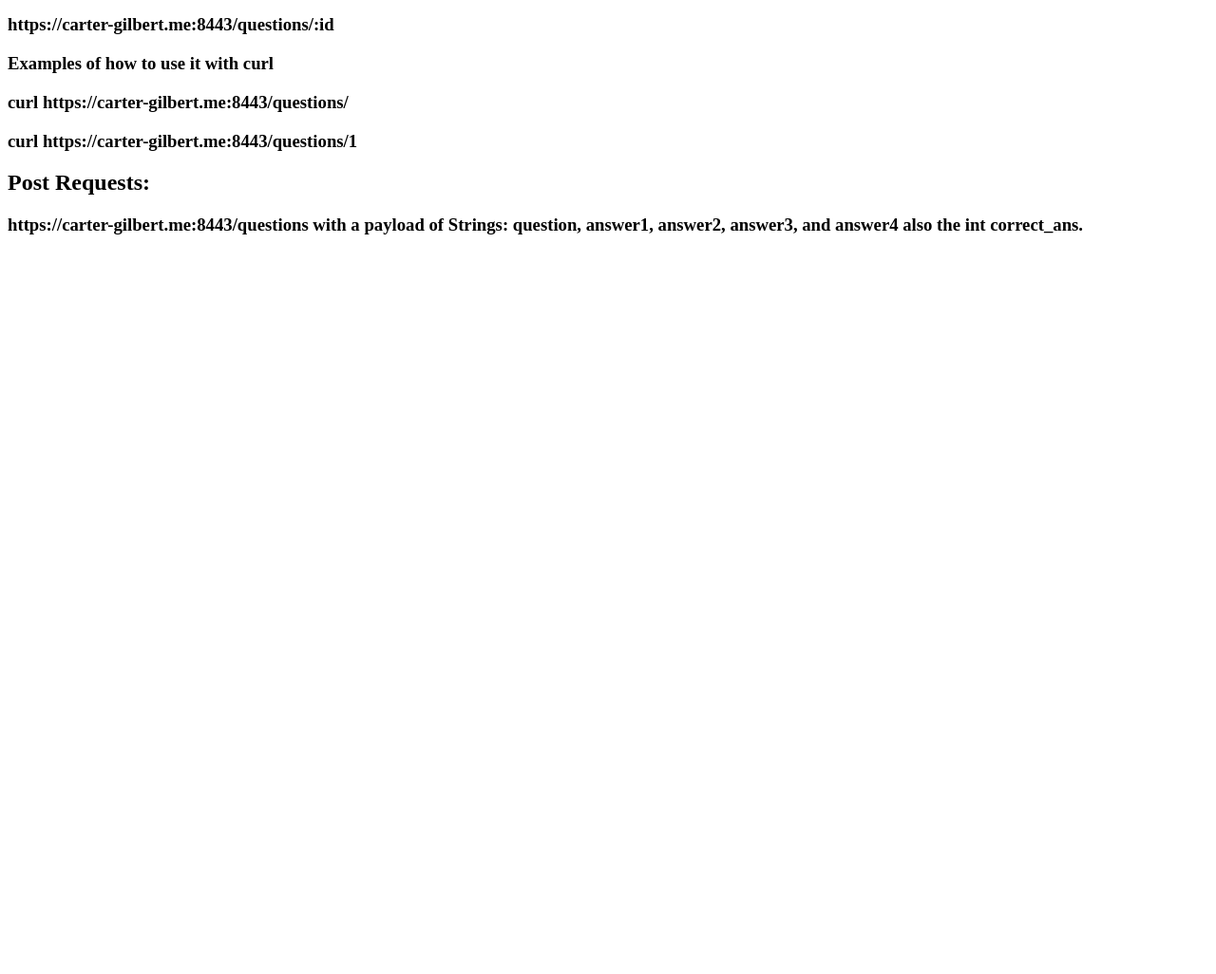
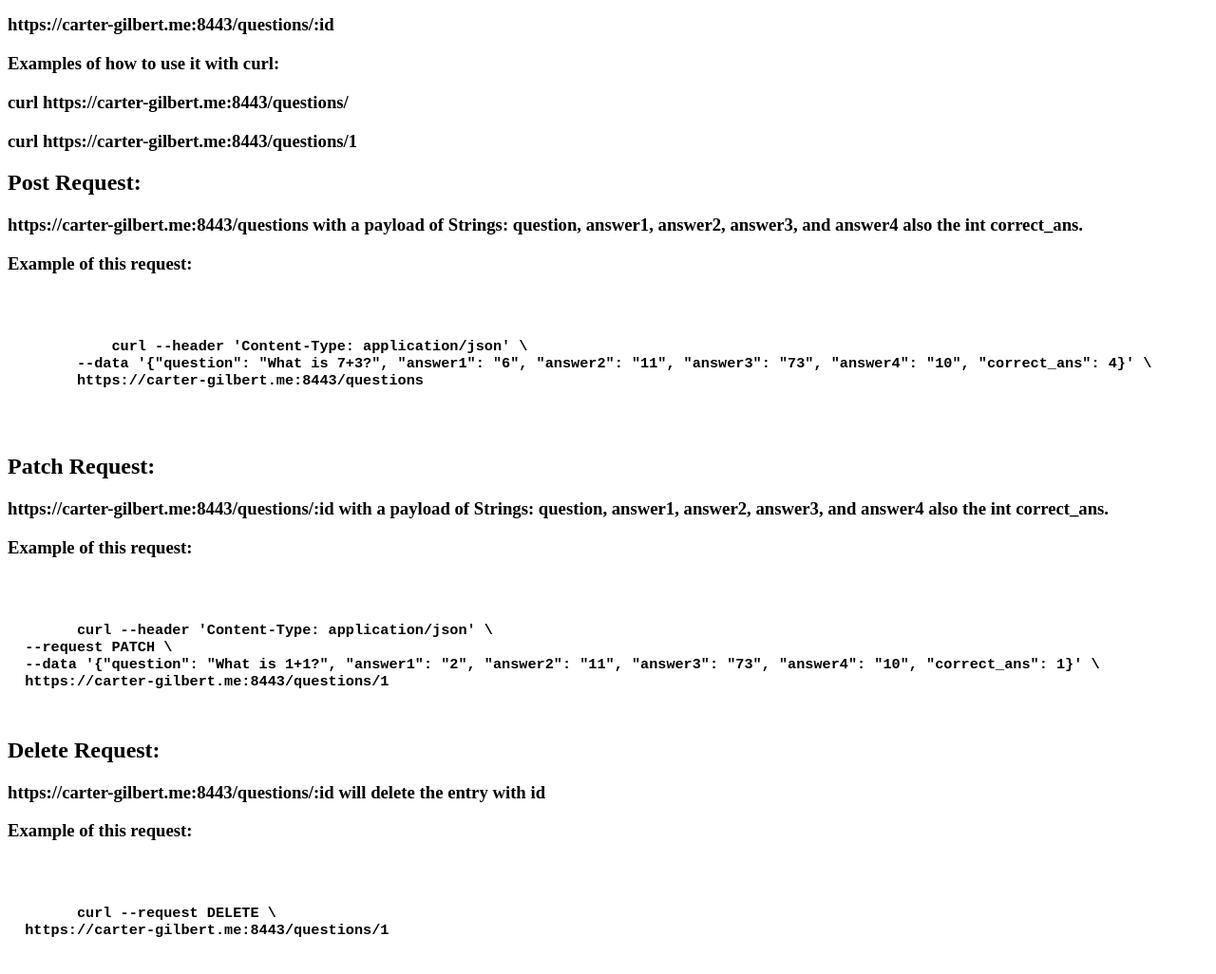
Before and after one commit to Carter-gilbert/347Project2, a website: page report.html in a window 1280 px wide. Shown: the part 502-1528 px from the top of the page at 95% size. Before the commit the page ends 800 px from the top, so only its background shows below. Drawn offline with Linux system fonts and the light colour scheme.

Commit message:
updated report

```diff
--- a/report.html
+++ b/report.html
@@ -35,14 +35,43 @@
     <h2>Get Requests:</h2>
     <h3>https://carter-gilbert.me:8443/questions</h3>
     <h3>https://carter-gilbert.me:8443/questions/:id</h3>
-    <h3>Examples of how to use it with curl</h3>
+    <h3>Examples of how to use it with curl:</h3>
     <h3>curl https://carter-gilbert.me:8443/questions/</h3>
     <h3>curl https://carter-gilbert.me:8443/questions/1</h3>
 
-    <h2>Post Requests:</h2>
+    <h2>Post Request:</h2>
     <h3>https://carter-gilbert.me:8443/questions with a payload of Strings: question, answer1, answer2, answer3, and answer4 also the int correct_ans.</h3>
+    <h3>Example of this request:</h3>
+    <pre>
+        <h3>
+            curl --header 'Content-Type: application/json' \
+        --data '{"question": "What is 7+3?", "answer1": "6", "answer2": "11", "answer3": "73", "answer4": "10", "correct_ans": 4}' \
+        https://carter-gilbert.me:8443/questions
+    </h3>
+</pre>
 
 
+    <h2>Patch Request:</h2>
+    <h3>https://carter-gilbert.me:8443/questions/:id with a payload of Strings: question, answer1, answer2, answer3, and answer4 also the int correct_ans.</h3>
+    <h3>Example of this request:</h3>
+    <pre>
+    <h3>
+        curl --header 'Content-Type: application/json' \
+  --request PATCH \
+  --data '{"question": "What is 1+1?", "answer1": "2", "answer2": "11", "answer3": "73", "answer4": "10", "correct_ans": 1}' \
+  https://carter-gilbert.me:8443/questions/1
+</h3>
+</pre>
+
+    <h2>Delete Request:</h2>
+    <h3>https://carter-gilbert.me:8443/questions/:id will delete the entry with id</h3>
+    <h3>Example of this request:</h3>
+    <pre>
+    <h3>
+        curl --request DELETE \
+  https://carter-gilbert.me:8443/questions/1
+</h3>
+</pre>
 
 
 </body>
```
